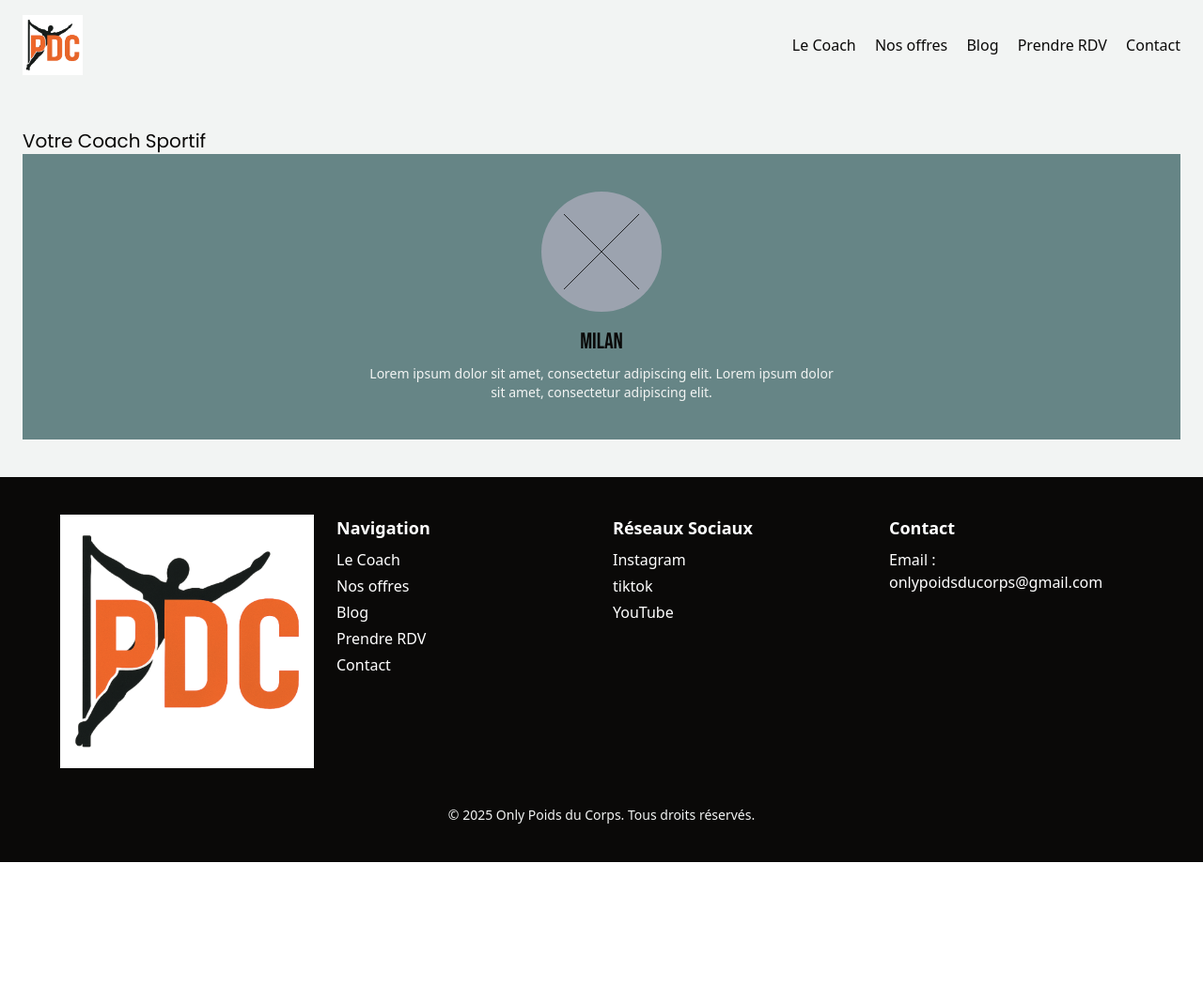
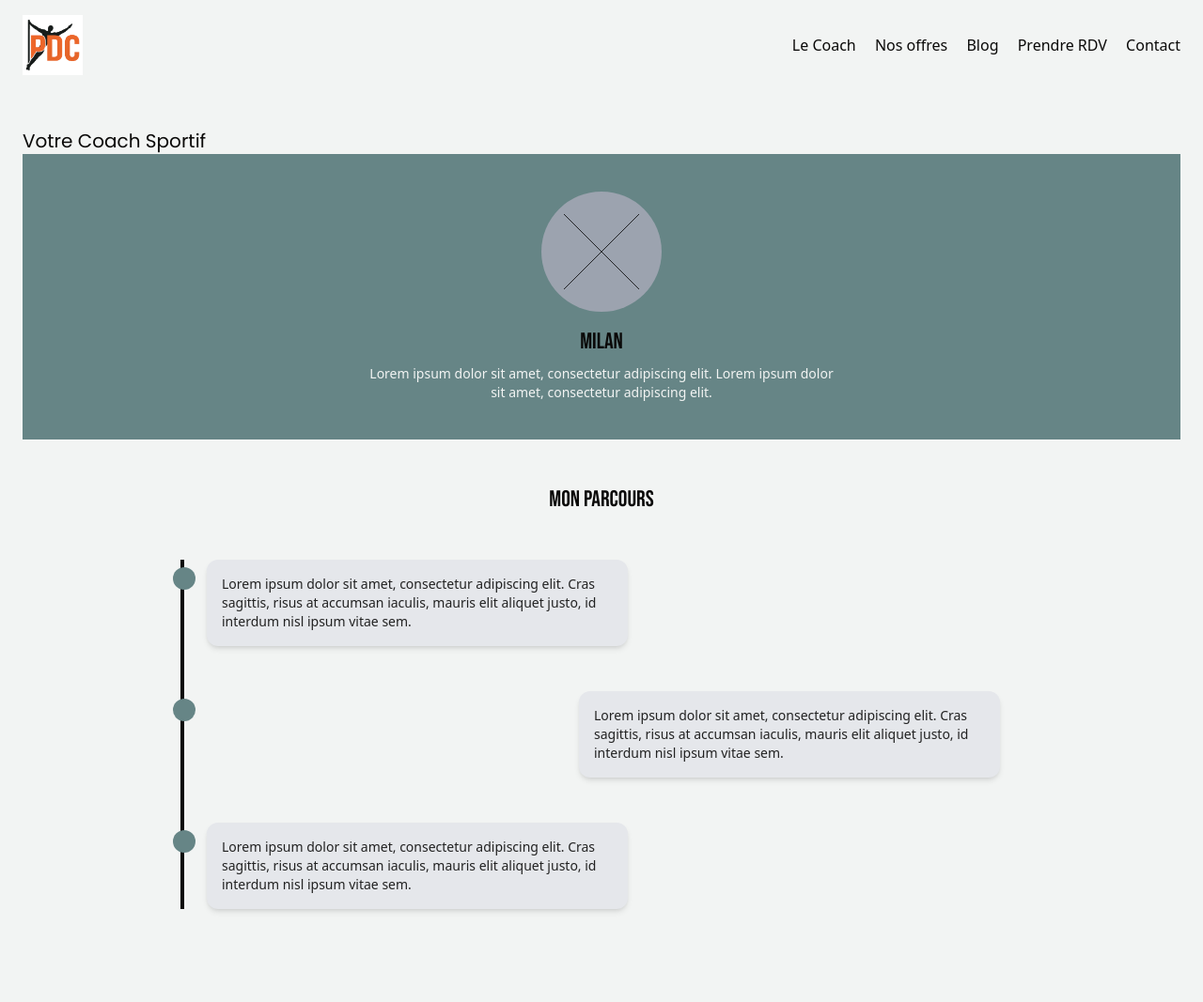
Before and after one commit to Simplon-hdf/site-Milan, a website built with webpack: page pages/coach.html in a window 1280 px wide. Shown: the top 1067 px of the page at 94% size. Before the commit the page ends 918 px from the top, so only its background shows below. Built offline with nearby package versions, Linux system fonts and the light colour scheme; files whose address does not match are found by name.

Commit message:
feat(coach.html): add timeline

```diff
--- a/pages/coach.html
+++ b/pages/coach.html
@@ -71,6 +71,38 @@
         </p>
       </section>
 
+      <section class="py-12 px-4" aria-labelledby="timeline-title">
+        <h2 id="timeline-title" class="text-center text-2xl font-heading text-brand-black mb-12">Mon parcours</h2>
+
+        <div class="relative max-w-4xl mx-auto border-l-4 border-brand-black">
+          <article class="mb-12 pl-6 relative">
+            <div class="absolute -left-3 top-2 w-6 h-6 bg-brand-gray rounded-full" aria-hidden="true"></div>
+            <div class="bg-gray-200 p-4 rounded-xl shadow-md text-sm md:max-w-md">
+              <p>
+                Lorem ipsum dolor sit amet, consectetur adipiscing elit. Cras sagittis, risus at accumsan iaculis, mauris elit aliquet justo, id interdum nisl ipsum vitae sem.
+              </p>
+            </div>
+          </article>
+
+          <article class="mb-12 pr-6 relative flex justify-end">
+            <div class="absolute -left-3 top-2 w-6 h-6 bg-brand-gray rounded-full" aria-hidden="true"></div>
+            <div class="bg-gray-200 p-4 rounded-xl shadow-md text-sm md:max-w-md">
+              <p>
+                Lorem ipsum dolor sit amet, consectetur adipiscing elit. Cras sagittis, risus at accumsan iaculis, mauris elit aliquet justo, id interdum nisl ipsum vitae sem.
+              </p>
+            </div>
+          </article>
+
+          <article class="mb-12 pl-6 relative">
+            <div class="absolute -left-3 top-2 w-6 h-6 bg-brand-gray rounded-full" aria-hidden="true"></div>
+            <div class="bg-gray-200 p-4 rounded-xl shadow-md text-sm md:max-w-md">
+              <p>
+                Lorem ipsum dolor sit amet, consectetur adipiscing elit. Cras sagittis, risus at accumsan iaculis, mauris elit aliquet justo, id interdum nisl ipsum vitae sem.
+              </p>
+            </div>
+          </article>
+        </div>
+      </section>
 </main>
     <footer class="bg-[#0A0908] text-white py-10 px-6">
 
```
